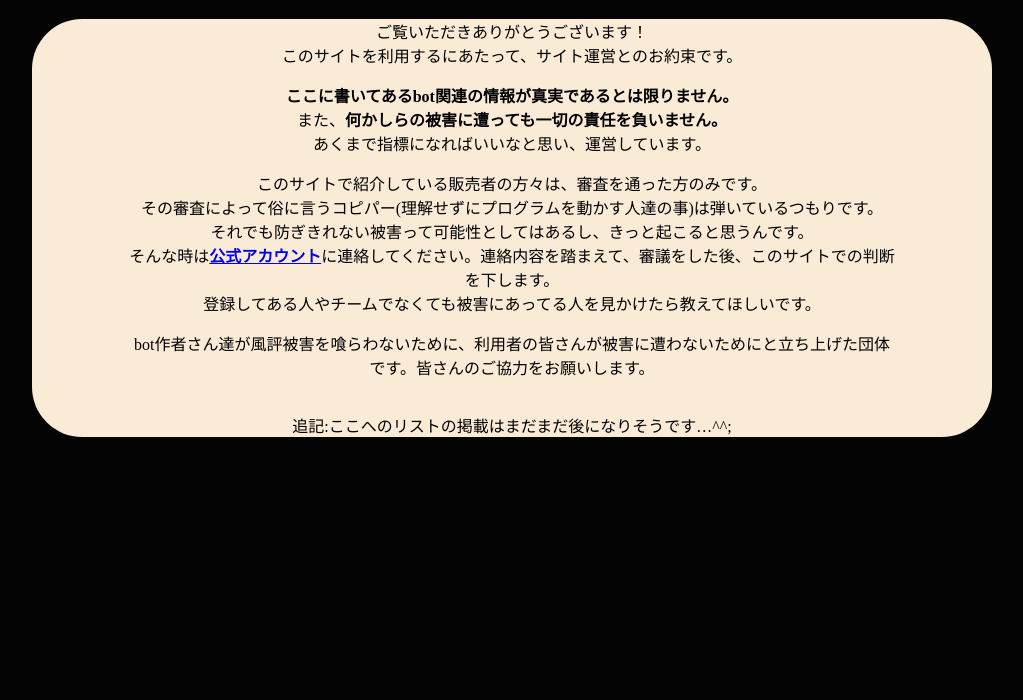
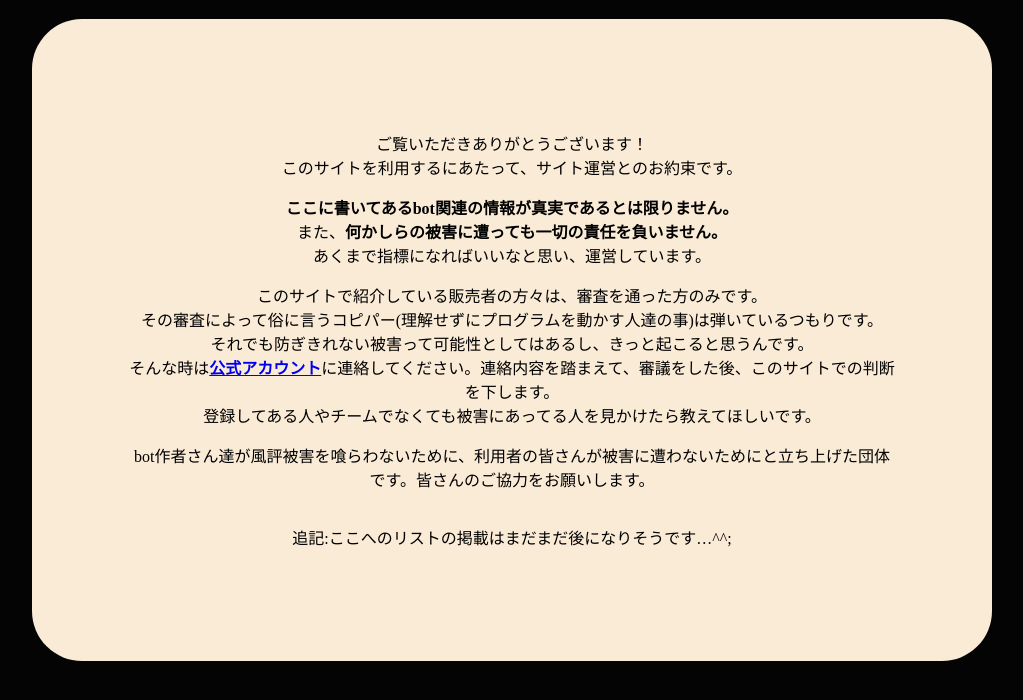
Before and after one commit to act-line/act-line.github.io, a plain HTML site: page index.html in a window 1280 px wide. Shown: the part 96-796 px from the top of the page, without its empty margins (128-1151 px from the left). Drawn offline with Linux system fonts and the light colour scheme.

Commit message:
Add margin-top and margin-bottom

```diff
--- a/For_index.css
+++ b/For_index.css
@@ -16,5 +16,7 @@ h1{
     background-color:antiquewhite;
     padding-left: 10%;
     padding-right: 10%;
+    padding-top: 10%;
+    padding-bottom: 10%;
     border-radius: 50px;
 }
```
